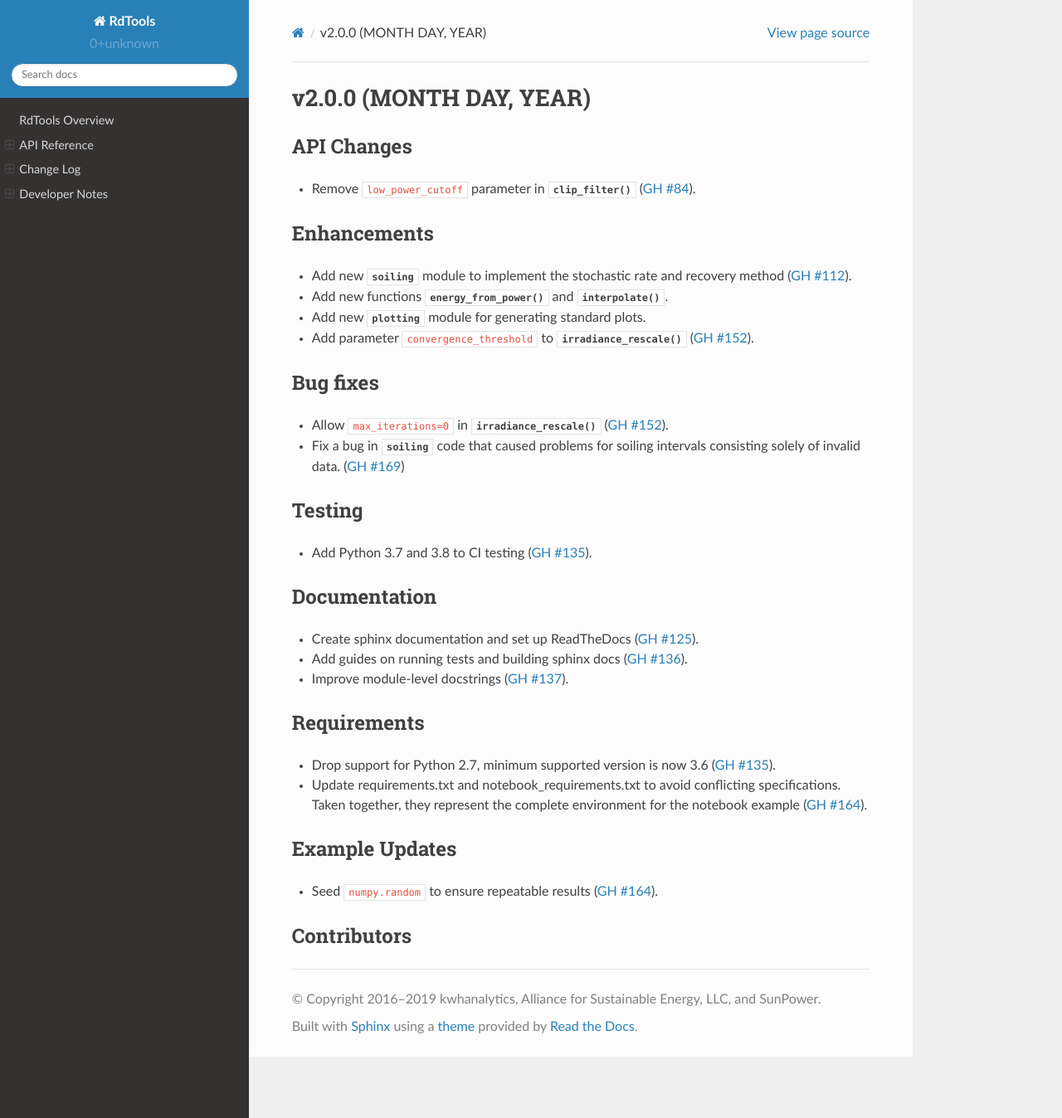
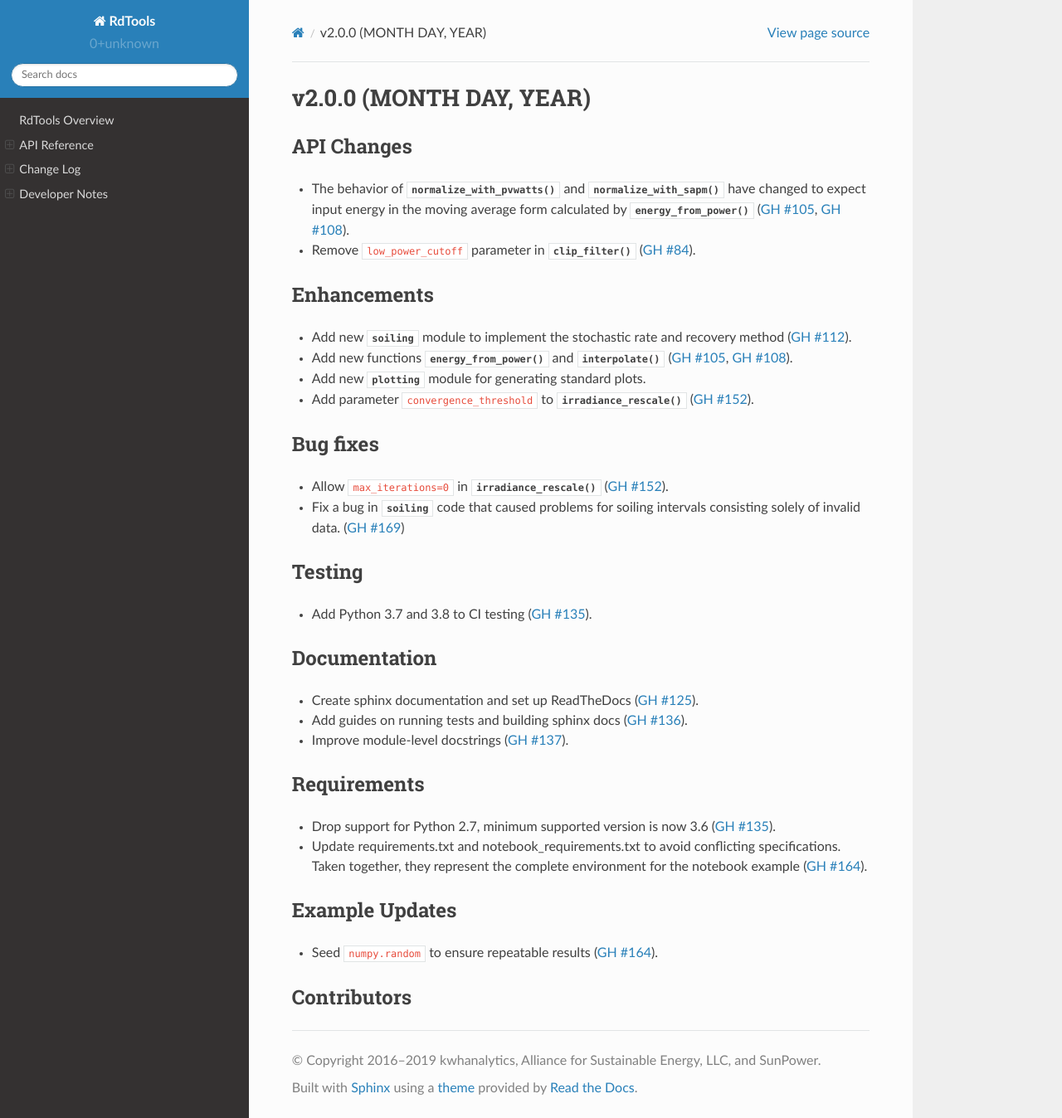
Before and after one commit to NREL/rdtools, a Sphinx documentation site: the page built from docs/sphinx/source/changelog/v2.0.0.rst, in a window 1280 px wide and 1348 px high. Shown: the whole window at 83% size. Built offline with Sphinx 7.4.7 and the Read the Docs theme 2.0.0, drawn with Linux system fonts in a browser that asks for light colours; pages that are not in the unit, such as notebooks, are missing from menus.

Commit message:
changelog for energy_from_power, normalize_with_x

```diff
--- a/docs/sphinx/source/changelog/v2.0.0.rst
+++ b/docs/sphinx/source/changelog/v2.0.0.rst
@@ -4,6 +4,10 @@ v2.0.0 (MONTH DAY, YEAR)
 
 API Changes
 -----------
+* The behavior of :py:func:`~rdtools.normalization.normalize_with_pvwatts`
+  and :py:func:`~rdtools.normalization.normalize_with_sapm` have changed to
+  expect input energy in the moving average form calculated by
+  :py:func:`~rdtools.normalization.energy_from_power` (:pull:`105`, :pull:`108`).
 * Remove ``low_power_cutoff`` parameter in :py:func:`~rdtools.filtering.clip_filter` (:issue:`84`).
 
 Enhancements
@@ -11,7 +15,7 @@ Enhancements
 * Add new :py:mod:`~rdtools.soiling` module to implement the stochastic rate and
   recovery method (:pull:`112`).
 * Add new functions :py:func:`~rdtools.normalization.energy_from_power` and
-  :py:func:`~rdtools.normalization.interpolate`.
+  :py:func:`~rdtools.normalization.interpolate` (:pull:`105`, :pull:`108`).
 * Add new :py:mod:`~rdtools.plotting` module for generating standard plots.
 * Add parameter ``convergence_threshold`` to
   :py:func:`~rdtools.normalization.irradiance_rescale` (:pull:`152`).
```
